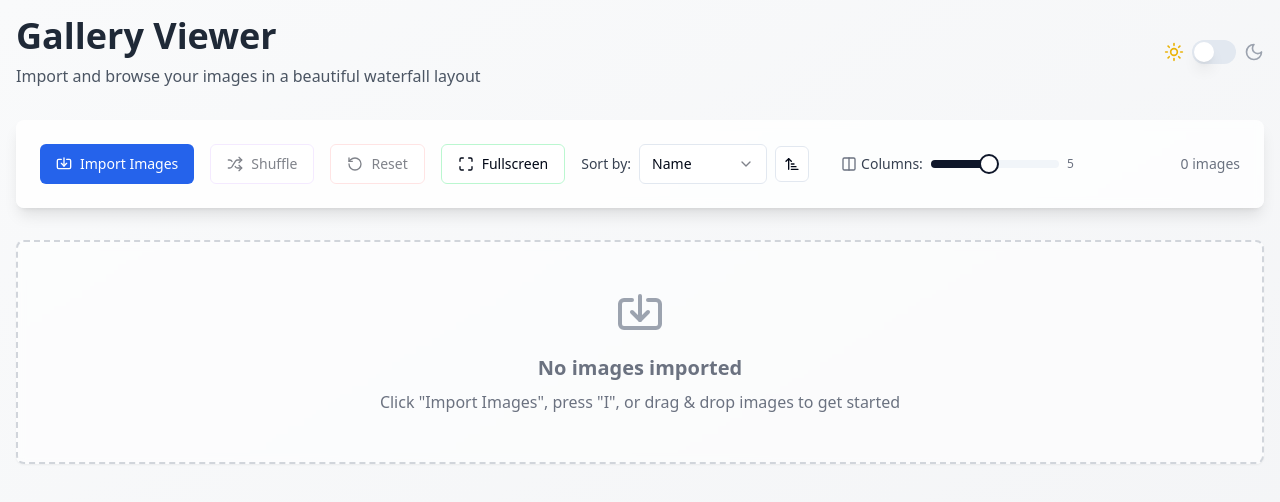
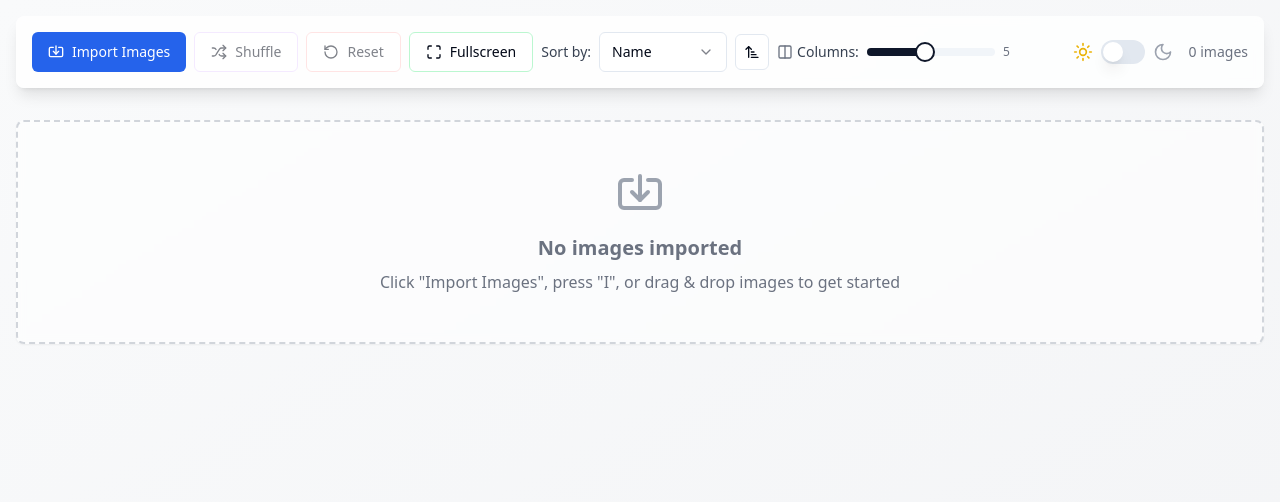
Before and after one commit to mirzapolat/image-gallery, a React (Vite) app: page / in a window 1280 px wide. Shown: the top 502 px of the page. Built offline with nearby package versions, Linux system fonts and the light colour scheme.

Commit message:
Refactor: Improve header and add dark mode hotkey
- Removed title and subtitle.
- Repositioned header bar.
- Added dark mode hotkey (d).

```diff
--- a/src/pages/Index.tsx
+++ b/src/pages/Index.tsx
@@ -67,6 +67,10 @@ const Index = () => {
         case 'f':
           event.preventDefault();
           toggleFullscreen();
+          break;
+        case 'd':
+          event.preventDefault();
+          setIsDarkMode(prev => !prev);
           break;
         case 'escape':
           if (isFullscreen) {
@@ -383,34 +387,12 @@ const Index = () => {
           </div>
         )}
 
-        {/* Header */}
-        <div className="mb-8 flex items-center justify-between">
-          <div>
-            <h1 className={`text-4xl font-bold mb-2 ${isDarkMode ? 'text-white' : 'text-gray-800'}`}>
-              Gallery Viewer
-            </h1>
-            <p className={isDarkMode ? 'text-gray-300' : 'text-gray-600'}>
-              Import and browse your images in a beautiful waterfall layout
-            </p>
-          </div>
-
-          {/* Dark mode toggle */}
-          <div className="flex items-center gap-2">
-            <Sun size={20} className={isDarkMode ? 'text-gray-400' : 'text-yellow-500'} />
-            <Switch
-              checked={isDarkMode}
-              onCheckedChange={setIsDarkMode}
-              className="data-[state=checked]:bg-blue-600"
-            />
-            <Moon size={20} className={isDarkMode ? 'text-blue-400' : 'text-gray-400'} />
-          </div>
-        </div>
-
         {/* Controls */}
-        <Card className={`p-6 mb-8 border-0 shadow-lg backdrop-blur-sm ${
+        <Card className={`p-4 mb-8 border-0 shadow-lg backdrop-blur-sm ${
           isDarkMode ? 'bg-gray-800/80 text-white' : 'bg-white/80'
         }`}>
-          <div className="flex flex-wrap items-center gap-4">
+          <div className="flex flex-wrap items-center justify-between gap-4">
+            <div className="flex flex-wrap items-center gap-2">
               <Button
                 onClick={handleImportImages}
                 className="flex items-center gap-2 bg-blue-600 hover:bg-blue-700 text-white"
@@ -486,7 +468,7 @@ const Index = () => {
                 </Button>
               </div>
 
-            <div className="flex items-center gap-2 ml-4">
+              <div className="flex items-center gap-2">
                 <span className={`text-sm font-medium whitespace-nowrap flex items-center gap-1 ${
                   isDarkMode ? 'text-gray-300' : 'text-gray-700'
                 }`}>
@@ -507,8 +489,20 @@ const Index = () => {
                   {columnCount}
                 </span>
               </div>
+            </div>
 
-            <div className={`text-sm ml-auto ${isDarkMode ? 'text-gray-400' : 'text-gray-500'}`}>
+            {/* Dark mode toggle moved to the right */}
+            <div className="flex items-center gap-2 ml-auto">
+              <Sun size={20} className={isDarkMode ? 'text-gray-400' : 'text-yellow-500'} />
+              <Switch
+                checked={isDarkMode}
+                onCheckedChange={setIsDarkMode}
+                className="data-[state=checked]:bg-blue-600"
+              />
+              <Moon size={20} className={isDarkMode ? 'text-blue-400' : 'text-gray-400'} />
+            </div>
+
+            <div className={`text-sm ${isDarkMode ? 'text-gray-400' : 'text-gray-500'}`}>
               {images.length} images
             </div>
           </div>
```
Lines whose indentation alone changed are shown as unchanged.
